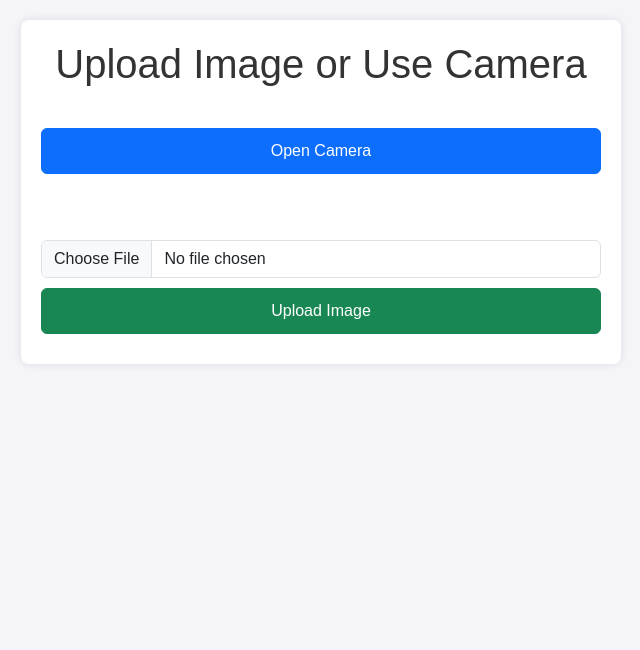
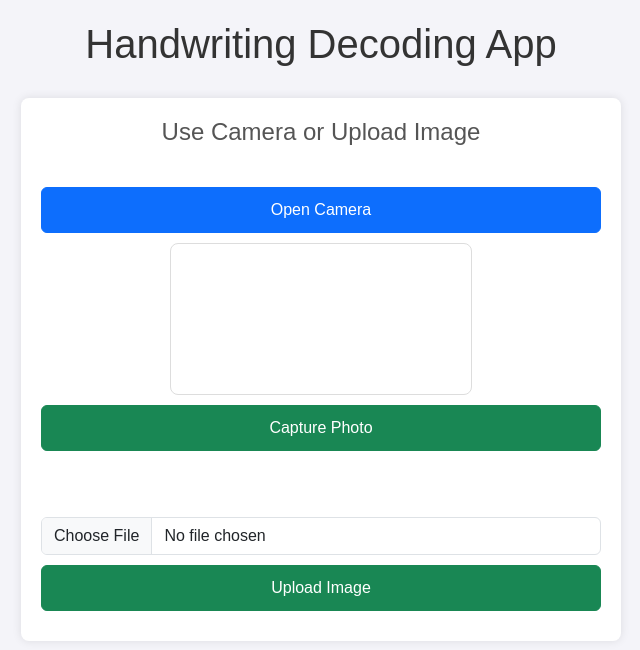
Before and after one commit to Zaratti/RenaissanceInnovationLabs_MachineLearning-Task1, a Flask app: page / in a window 1280 px wide. Shown: the top 650 px of the page, without its empty margins (319-959 px from the left). Run offline with Flask 3, Linux system fonts and the light colour scheme.

Commit message:
modified the app name and add a file

```diff
--- a/templates/index.html
+++ b/templates/index.html
@@ -15,10 +15,15 @@
             padding: 20px;
         }
 
-        h1 {
+        h1, h2 {
             text-align: center;
             color: #333;
             margin-bottom: 30px;
+        }
+
+        h2 {
+            font-size: 24px;
+            color: #555;
         }
 
         .container {
@@ -50,19 +55,29 @@
             text-align: center;
             margin-top: 20px;
         }
+
+        video {
+            max-width: 100%;
+            border-radius: 8px;
+            border: 1px solid #ddd;
+        }
+
+        canvas {
+            display: none;
+        }
     </style>
 </head>
 
 <body>
-
+    <h1>Handwriting Decoding App</h1>
     <div class="container">
-        <h1>Upload Image or Use Camera</h1>
-
+        <h2>Use Camera or Upload Image</h2>
         <div class="file-input-wrapper">
-            <!-- File input for uploading an image -->
-            <input type="file" id="fileInput" accept="image/*" style="display: none;" onchange="uploadImage()">
+            <!-- Button to activate the camera -->
             <button class="btn btn-primary btn-custom" onclick="openCamera()">Open Camera</button>
-
+            <video id="videoElement" autoplay></video>
+            <button class="btn btn-success btn-custom" onclick="capturePhoto()">Capture Photo</button>
+            <canvas id="canvas"></canvas>
             <!-- Error message placeholder -->
             <p id="result"></p>
         </div>
@@ -72,14 +87,46 @@
             <input type="file" name="file" required class="form-control">
             <input type="submit" value="Upload Image" class="btn btn-success btn-custom">
         </form>
-
     </div>
 
     <script>
-        function uploadImage() {
-            const fileInput = document.getElementById('fileInput');
+        let videoStream;
+        const videoElement = document.getElementById('videoElement');
+        const canvas = document.getElementById('canvas');
+        const ctx = canvas.getContext('2d');
+
+        // Function to open the camera
+        function openCamera() {
+            if (navigator.mediaDevices && navigator.mediaDevices.getUserMedia) {
+                navigator.mediaDevices.getUserMedia({ video: true })
+                    .then(function (stream) {
+                        videoStream = stream;
+                        videoElement.srcObject = stream;
+                    })
+                    .catch(function (error) {
+                        document.getElementById('result').textContent = "Error: " + error;
+                    });
+            } else {
+                document.getElementById('result').textContent = "Camera not supported.";
+            }
+        }
+
+        // Function to capture the photo from the camera
+        function capturePhoto() {
+            // Get the video frame and draw it on the canvas
+            canvas.width = videoElement.videoWidth;
+            canvas.height = videoElement.videoHeight;
+            ctx.drawImage(videoElement, 0, 0, canvas.width, canvas.height);
+
+            // Convert the canvas content to an image
+            canvas.toBlob(function (blob) {
+                const file = new File([blob], 'photo.jpg', { type: 'image/jpeg' });
+
+                // Create a FormData object to send to the server
                 const formData = new FormData();
-            formData.append('file', fileInput.files[0]);
+                formData.append('file', file);
+
+                // Send the photo to the server via POST request
                 fetch('/upload', {
                     method: 'POST',
                     body: formData
@@ -93,12 +140,19 @@
                     .catch(error => {
                         document.getElementById('result').textContent = "Error: " + error;
                     });
+                // Stop the camera stream to turn off the camera light
+                stopCamera();
+            });
         }
 
-        function openCamera() {
-            const fileInput = document.getElementById('fileInput');
-            fileInput.click();
+        // Function to stop the camera stream
+        function stopCamera() {
+            if (videoStream) {
+                const tracks = videoStream.getTracks();
+                tracks.forEach(track => track.stop()); // Stop all tracks (video and audio)
             }
+        }
+
     </script>
 
 </body>
```
Also changed, not shown: detect.webp (added), 1 other file. Lines whose indentation alone changed are shown as unchanged.
